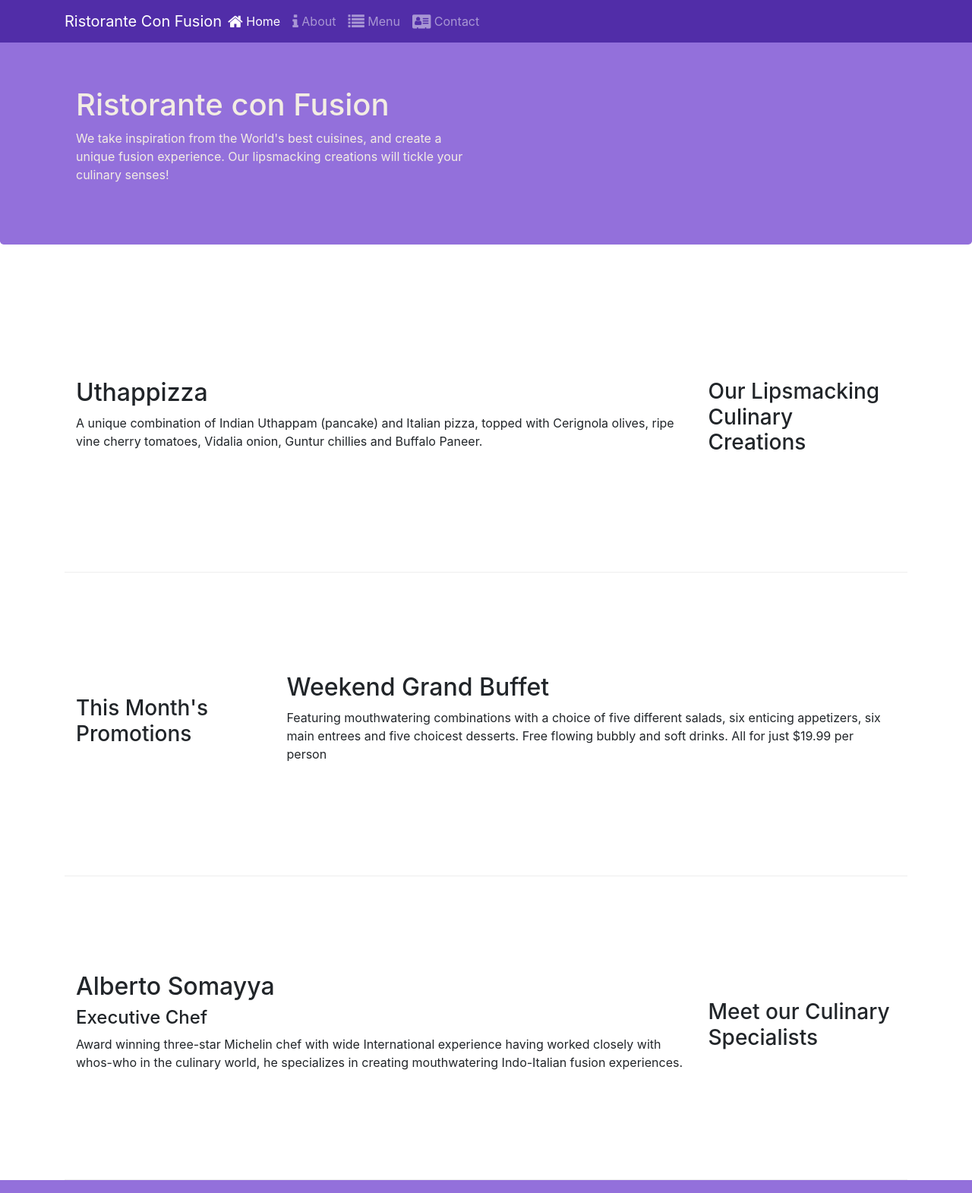
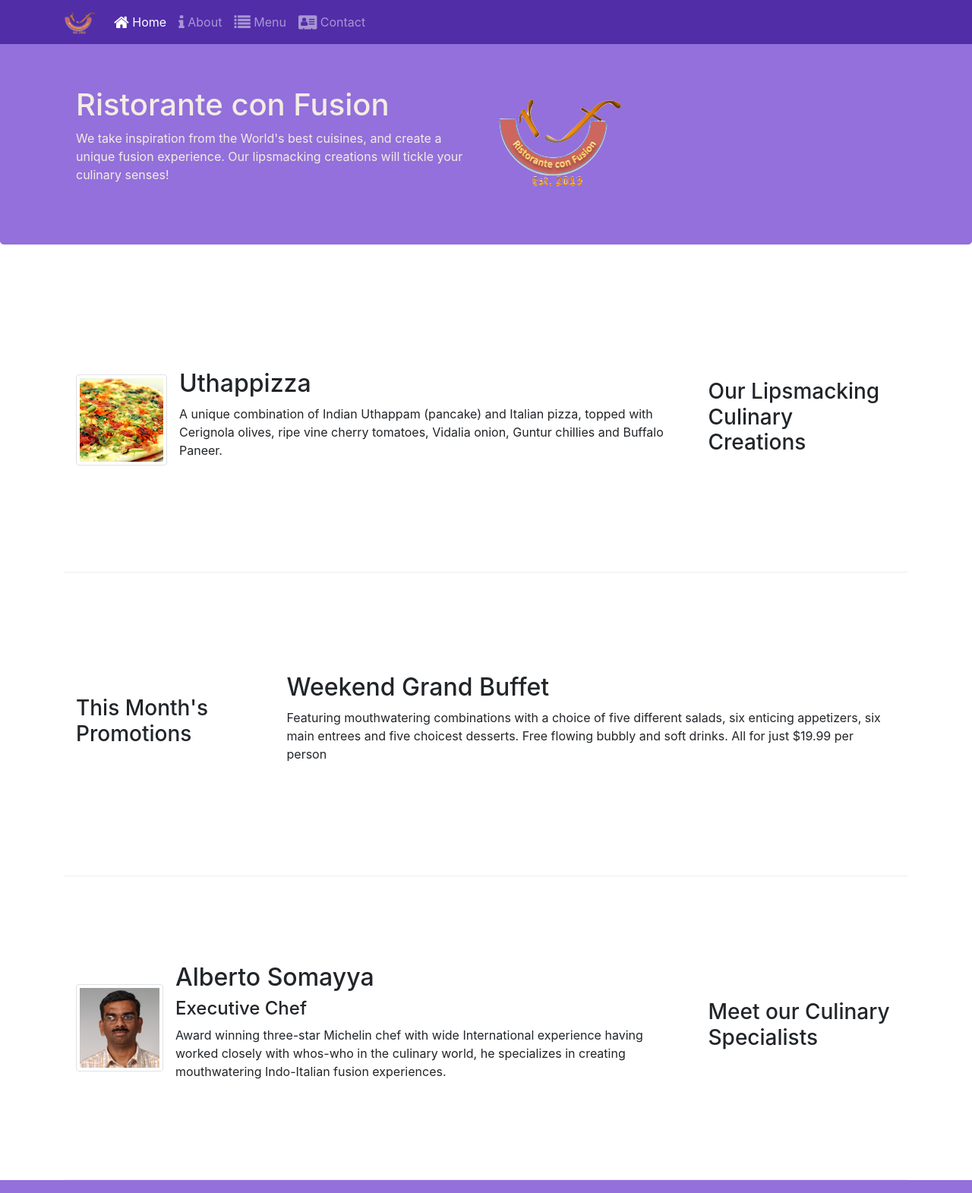
Before and after one commit to facufrnandz/Coursera-Bootstrap, a website: page index.html in a window 1280 px wide. Shown: the top 1571 px of the page at 76% size. Drawn offline with nearby package versions, Linux system fonts and the light colour scheme.

Commit message:
Images and Media

```diff
--- a/index.html
+++ b/index.html
@@ -22,24 +22,24 @@
 
     <nav class="navbar navbar-dark navbar-expand-sm fixed-top">
         <div class="container">
+
             <button class="navbar-toggler" type="button" data-toggle="collapse" data-target="#Navbar">
                 <span class="navbar-toggler-icon"></span>
             </button>
-            <a href="#" class="navbar-brand mr-auto">Ristorante Con Fusion</a>
+
+            <a class="navbar-brand" href="#"><img src="img/logo.png" height="30" width="41"></a>
 
             <div class="collapse navbar-collapse" id="Navbar">
-
                 <ul class="navbar-nav mr-auto">
 
-                    <li class="nav-item active "><a href="#" class="nav-link"><span class="fa fa-home fa-lg"></span>  Home</a></li>
-                    <li class="nav-item"><a href="./aboutus.html" class="nav-link"><span class="fa fa-info fa-lg"></span>  About</a></li>
-                    <li class="nav-item"><a href="" class="nav-link"><span class="fa fa-list fa-lg"></span>  Menu</a></li>
-                    <li class="nav-item"><a href="./contactus.html" class="nav-link"><span class="fa fa-address-card fa-lg"></span>  Contact</a></li>
+                    <li class="nav-item active"><a class="nav-link" href="#"><span class="fa fa-home fa-lg"></span>  Home</a></li>
+                    <li class="nav-item"><a class="nav-link" href="./aboutus.html"><span class="fa fa-info fa-lg"></span>  About</a></li>
+                    <li class="nav-item"><a class="nav-link" href="#"><span class="fa fa-list fa-lg"></span>  Menu</a></li>
+                    <li class="nav-item"><a class="nav-link" href="./contactus.html"><span class="fa fa-address-card fa-lg"></span>  Contact</a></li>
+
                 </ul>
             </div>
-
         </div>
-
     </nav>
 
     <header class="jumbotron">
@@ -49,7 +49,8 @@
                     <h1>Ristorante con Fusion</h1>
                     <p>We take inspiration from the World's best cuisines, and create a unique fusion experience. Our lipsmacking creations will tickle your culinary senses!</p>
                 </div>
-                <div class="col-12 col-sm">
+                <div class="col-12 col-sm align-self-center">
+                    <img src="img/logo.png" class="img-fluid">
                 </div>
             </div>
         </div>
@@ -61,8 +62,14 @@
                 <h3>Our Lipsmacking Culinary Creations</h3>
             </div>
             <div class="col col-sm order-sm-first col-md">
-                <h2>Uthappizza</h2>
-                <p>A unique combination of Indian Uthappam (pancake) and Italian pizza, topped with Cerignola olives, ripe vine cherry tomatoes, Vidalia onion, Guntur chillies and Buffalo Paneer.</p>
+                <div class="media">
+                    <img src="img/uthappizza.png" alt="uthappizza" class="img-thumbnail d-flex mr-3 align-self-center">
+                    <div class="media-body">
+                        <h2 class="mt-0">Uthappizza</h2>
+                        <p class="d-none d-sm-block">A unique combination of Indian Uthappam (pancake) and Italian pizza, topped with Cerignola olives, ripe vine cherry tomatoes, Vidalia onion, Guntur chillies and Buffalo Paneer.</p>
+                    </div>
+                </div>
+
             </div>
         </div>
 
@@ -82,10 +89,15 @@
                 <h3>Meet our Culinary Specialists</h3>
             </div>
             <div class="col-12 col-sm order-sm-first">
-                <h2>Alberto Somayya</h2>
-                <h4>Executive Chef</h4>
-                <p>Award winning three-star Michelin chef with wide International experience having worked closely with whos-who in the culinary world, he specializes in creating mouthwatering Indo-Italian fusion experiences. </p>
-            </div>
+                <div class="media">
+                    <img src="img/alberto.png" alt="Alberto" class="img-thumbnail d-flex mr-3 align-self-center">
+                    <div class="media-body">
+                        <h2 class="mt-0">Alberto Somayya</h2>
+                        <h4>Executive Chef</h4>
+                        <p class="d-none d-sm-block">Award winning three-star Michelin chef with wide International experience having worked closely with whos-who in the culinary world, he specializes in creating mouthwatering Indo-Italian fusion experiences. </p>
+                    </div>
+                </div>
+                </div>
         </div>
     </div>
 
```
Also changed, not shown: aboutus.html (+10 -9 lines), contactus.html (+12 -6 lines), img/alberto.png (added), img/buffet.png (added), img/logo.png (added), img/uthappizza.png (added), 1 other file.
